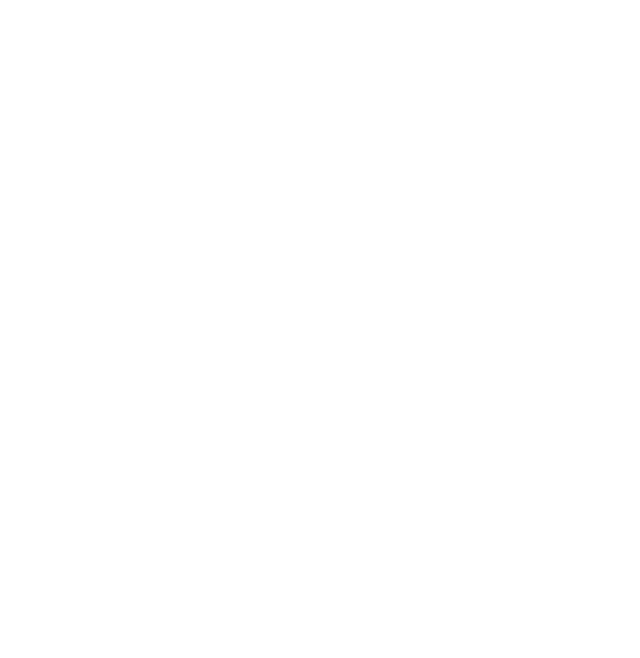
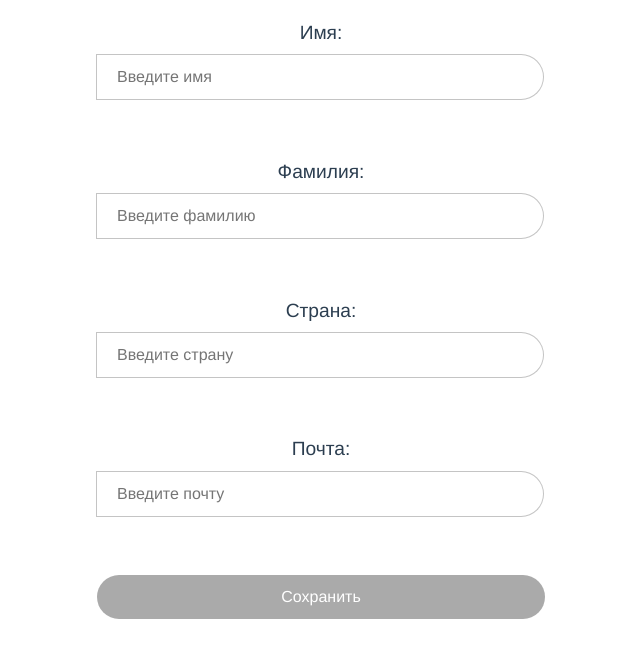
Before and after one commit to aufsell/coursework_is, a Vue app in the folder frontend/: page /profile/1/edit in a window 1280 px wide. Before the commit this address had no page. Shown: the top 658 px of the page, without its empty margins (191-831 px from the left). Built offline with nearby package versions, Linux system fonts and the light colour scheme; no server answers; sample sign-in values are in the browser's storage.

Commit message:
feat: add update profile

```diff
--- /dev/null
+++ b/frontend/src/components/EditProfile.vue
@@ -0,0 +1,237 @@
+<template>
+  <section class="edit-profile" v-if="profile">
+    <div class="profile-card">
+      <div class="input-group">
+        <label for="firstName">Имя:</label>
+        <input
+          v-model="profile.firstName"
+          id="firstName"
+          type="text"
+          placeholder="Введите имя"
+        />
+      </div>
+
+      <div class="input-group">
+        <label for="lastName">Фамилия:</label>
+        <input
+          v-model="profile.lastName"
+          id="lastName"
+          type="text"
+          placeholder="Введите фамилию"
+        />
+      </div>
+
+      <div class="input-group">
+        <label for="country">Страна:</label>
+        <input
+          v-model="profile.country"
+          id="country"
+          type="text"
+          placeholder="Введите страну"
+        />
+      </div>
+
+      <div class="input-group">
+        <label for="email">Почта:</label>
+        <input
+          v-model="profile.email"
+          id="email"
+          type="email"
+          placeholder="Введите почту"
+          @input="validateEmail"
+        />
+        <p v-if="emailError" class="error-message">{{ emailError }}</p>
+      </div>
+
+      <button
+        class="save-btn"
+        @click="updateProfile"
+        :disabled="isSaving || !isFormValid"
+      >
+        Сохранить
+      </button>
+
+      <p v-if="errorMessage" class="error-message">{{ errorMessage }}</p>
+    </div>
+  </section>
+</template>
+
+<script>
+import axios from "axios";
+
+export default {
+  data() {
+    return {
+      profile: {
+        firstName: "",
+        lastName: "",
+        country: "",
+        email: "",
+      },
+      isSaving: false,
+      errorMessage: "",
+      emailError: "",
+    };
+  },
+  computed: {
+    profileUserId() {
+      return this.$route.params.profileUserId;
+    },
+    currentUserId() {
+      return localStorage.getItem("userId");
+    },
+    isFormValid() {
+      this.validateEmail(); // Обновляем emailError перед проверкой
+      const valid =
+        this.profile &&
+        this.profile.firstName &&
+        this.profile.lastName &&
+        this.profile.country &&
+        (this.profile.email === "" || !this.emailError);
+      console.log("isFormValid:", valid);
+      console.log("profile:", this.profile);
+      console.log("emailError:", this.emailError);
+      return valid;
+    },
+  },
+  async created() {
+    if (this.currentUserId && this.profileUserId === this.currentUserId) {
+      try {
+        const response = await axios.get(
+          `http://localhost:7777/api/v1/profile/${this.profileUserId}`,
+          { withCredentials: true }
+        );
+        this.profile = {
+          firstName: response.data.firstName || "",
+          lastName: response.data.lastName || "",
+          country: response.data.country || "",
+          email: response.data.email || "",
+        };
+      } catch (error) {
+        console.error("Ошибка при загрузке профиля:", error);
+      }
+    } else {
+      this.$router.push("/login");
+    }
+  },
+  methods: {
+    validateEmail() {
+      const emailPattern = /^[a-zA-Z0-9._%+-]+@([a-zA-Z0-9.-]+\.[a-zA-Z]{2,})$/;
+      const validDomains = [
+        "ifmo.ru",
+        "mail.ru",
+        "yandex.ru",
+        "gmail.com",
+        "example.com",
+        "mydomain.org",
+      ];
+      const email = this.profile.email;
+
+      if (email === "") {
+        this.emailError = "";
+        return true;
+      }
+
+      if (!emailPattern.test(email)) {
+        this.emailError = "Некорректный формат почты.";
+        return false;
+      }
+
+      const domain = email.split("@")[1];
+      if (!validDomains.includes(domain)) {
+        this.emailError = "Почта должна быть с одним из допустимых доменов.";
+        return false;
+      }
+
+      this.emailError = "";
+      return true;
+    },
+    async updateProfile() {
+      if (!this.validateEmail()) {
+        return;
+      }
+
+      this.isSaving = true;
+      this.errorMessage = "";
+
+      try {
+        const response = await axios.put(
+          `http://localhost:7777/api/v1/profile/${this.profileUserId}`,
+          this.profile,
+          { withCredentials: true }
+        );
+        if (response.status === 200) {
+          this.$router.push(`/profile/${this.profileUserId}`);
+        }
+      } catch (error) {
+        this.errorMessage = "Ошибка при сохранении профиля. Попробуйте позже.";
+        console.error("Ошибка при обновлении профиля:", error);
+      } finally {
+        this.isSaving = false;
+      }
+    },
+  },
+};
+</script>
+
+<style scoped>
+.profile-card {
+  display: flex;
+  flex-direction: column;
+  align-items: center;
+  width: 80vw;
+  gap: 1.5vw;
+}
+
+.input-group {
+  display: flex;
+  flex-direction: column;
+  width: 35vw;
+  margin: 1.5vw 0;
+}
+
+.input-group label {
+  font-size: 1.2rem;
+  margin-bottom: 0.5vw;
+}
+
+.input-group input {
+  padding: 10px 20px;
+  font-size: 1rem;
+  width: 100%;
+  border-radius: 60px;
+  border: 1px solid rgba(0, 0, 0, 0.23);
+  box-sizing: border-box;
+}
+
+.save-btn {
+  background-color: #4caf50;
+  color: white;
+  padding: 10px 20px;
+  border: none;
+  cursor: pointer;
+  border-radius: 60px;
+  width: 35vw;
+  margin-top: 20px;
+  transition: background-color 0.2s ease;
+}
+
+.save-btn:hover:not(:disabled) {
+  background-color: #45a049;
+}
+
+.save-btn:active:not(:disabled) {
+  background-color: #388e3c;
+}
+
+.save-btn:disabled {
+  background-color: #aaa;
+  cursor: not-allowed;
+}
+
+.error-message {
+  color: red;
+  margin-top: 1vw;
+  text-align: center;
+}
+</style>
--- a/frontend/src/components/ProfileInfo.vue
+++ b/frontend/src/components/ProfileInfo.vue
@@ -16,6 +16,7 @@
         <span class="stat-label">Reviews</span>
         <span class="stat-value">{{ reviewsCount }}</span>
       </div>
+
       <button
         v-if="showFollowButton"
         class="follow-btn"
@@ -23,6 +24,7 @@
       >
         {{ isSubscribed ? "Отписаться" : "Подписаться" }}
       </button>
+
       <div class="stat-box">
         <div class="stat-box-items-inner">
           <span class="stat-label">Подписки</span>
@@ -38,7 +40,7 @@
       </div>
       <div class="stat-box">
         <div class="stat-box-items-inner">
-          <span class="stat-label">Подпичики</span>
+          <span class="stat-label">Подписчики</span>
           <span class="stat-value">{{ followingsCount }}</span>
         </div>
         <div class="stat-box-arrow">
@@ -49,6 +51,15 @@
           />
         </div>
       </div>
+
+      <!-- Кнопка редактирования профиля -->
+      <button
+        v-if="currentUserId === profileUserId"
+        class="edit-btn"
+        @click="editProfile"
+      >
+        Редактировать
+      </button>
     </div>
   </section>
 </template>
@@ -172,6 +183,9 @@
     goToSubscribers() {
       this.$router.push(`/profile/${this.profileUserId}/subscribers`);
     },
+    editProfile() {
+      this.$router.push(`/profile/${this.profileUserId}/edit`);
+    },
   },
 };
 </script>
@@ -246,10 +260,32 @@
 .clicked {
   transform: scale(0.9);
 }
+
 .stat-box-arrow img {
   cursor: pointer;
 }
+
 .stat-box-arrow img:hover {
   transform: scale(1.3);
 }
+
+.edit-btn {
+  background-color: #4caf50;
+  color: white;
+  padding: 10px 20px;
+  border: none;
+  cursor: pointer;
+  border-radius: 60px;
+  width: 35vw;
+  margin-top: 20px;
+  transition: background-color 0.2s ease;
+}
+
+.edit-btn:hover {
+  background-color: #45a049;
+}
+
+.edit-btn:active {
+  background-color: #388e3c;
+}
 </style>
--- a/frontend/src/main.js
+++ b/frontend/src/main.js
@@ -31,6 +31,11 @@
     component: () => import("./components/Folowers.vue"),
     props: true,
   },
+  {
+    path: "/profile/:profileUserId/edit",
+    component: () => import("./components/EditProfile.vue"),
+    props: true,
+  },
 ];
 
 const router = createRouter({
```
